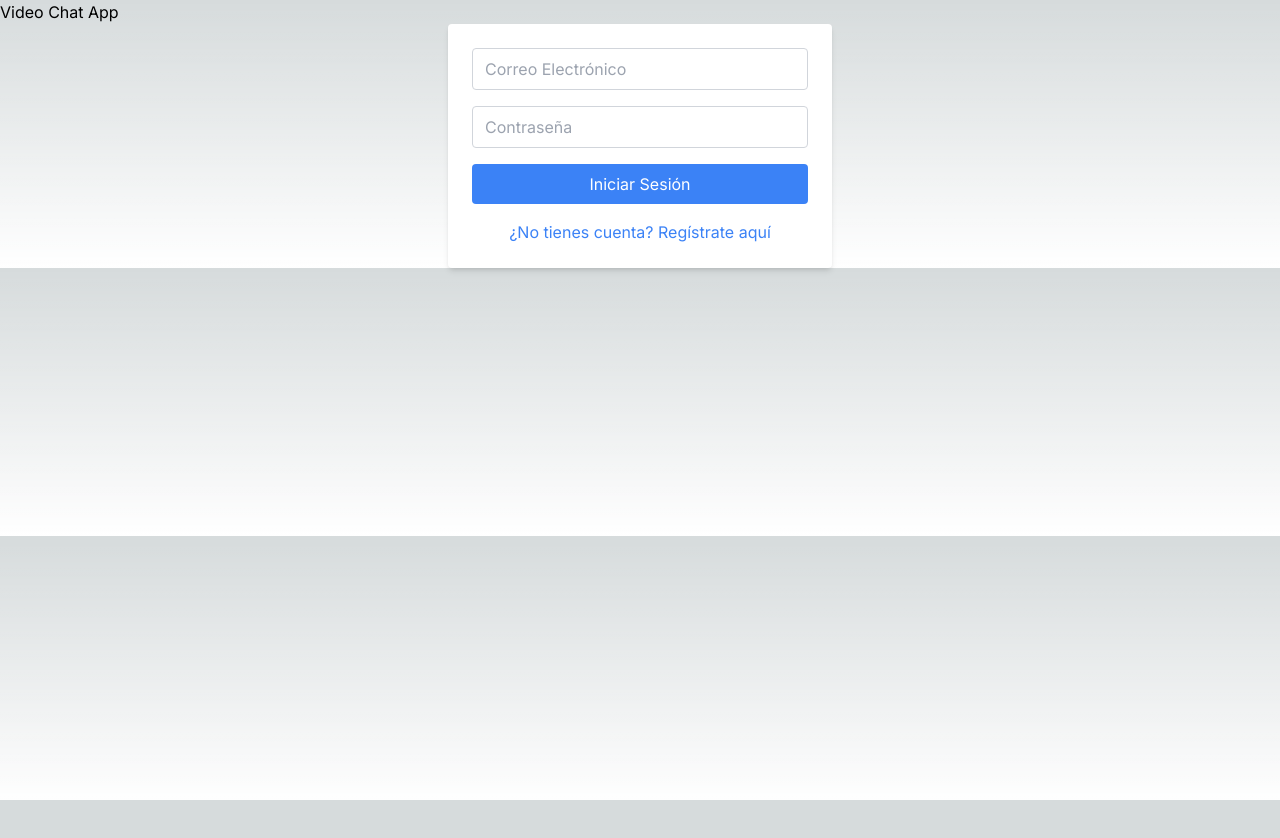
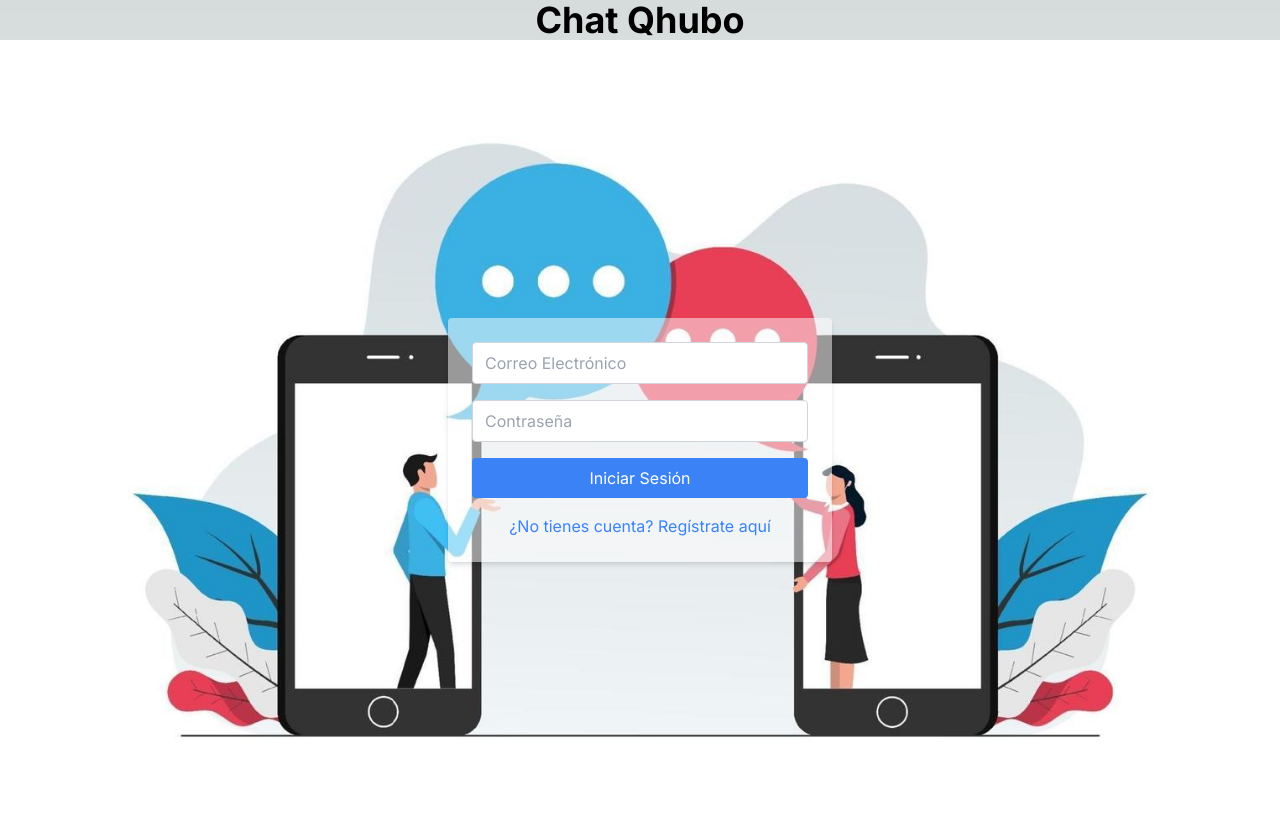
Before and after one commit to elvisuriel/videochat, a Next.js app: page / in a window 1280 px wide. Before the commit the page ends 800 px from the top, so only its background shows below. Built offline with nearby package versions, Linux system fonts and the light colour scheme; no server answers.

Commit message:
implementando imagen de fondo

```diff
--- a/src/app/components/ChatRoom.tsx
+++ b/src/app/components/ChatRoom.tsx
@@ -43,7 +43,7 @@ const ChatRoom: React.FC = () => {
     };
 
     return (
-        <div>
+        <div className='mx-4 md:mx-0'>
             {user ? (
                 <div>
                     <p>Bienvenido, {user.email}!</p>
--- a/src/app/components/MessageSection.tsx
+++ b/src/app/components/MessageSection.tsx
@@ -90,7 +90,7 @@ const MessageSection: React.FC<MessageSectionProps> = ({ onSendMessage }) => {
                     value={inputMessage}
                     onChange={(e) => setInputMessage(e.target.value)}
                     placeholder="Escribe tu mensaje..."
-                    className="flex-1 p-2 border border-gray-300 rounded"
+                    className="flex-1 p-2 border border-gray-300 rounded text-black"
                 />
                 <button
                     onClick={handleSendMessage}
--- a/src/app/components/SignInForm.tsx
+++ b/src/app/components/SignInForm.tsx
@@ -25,7 +25,9 @@ const SignInForm: React.FC<SignInFormProps> = ({ auth, onSignInSuccess }) => {
     };
 
     return (
-        <div className="max-w-sm mx-auto p-6 bg-white text-gray-900 rounded shadow-md">
+        <div className="relative flex justify-center items-center h-screen">
+            <div className="absolute bg-cover bg-center inset-0" style={{ backgroundImage: "url('assets/chat.jpg')" }}></div>
+            <div className="z-10 max-w-sm p-6 bg-white text-gray-900 rounded shadow-md bg-opacity-50">
                 <input
                     className="w-full mb-4 px-3 py-2 border border-gray-300 rounded"
                     type="email"
@@ -50,6 +52,7 @@ const SignInForm: React.FC<SignInFormProps> = ({ auth, onSignInSuccess }) => {
                     {isSignInMode ? '¿No tienes cuenta? Regístrate aquí' : '¿Ya tienes cuenta? Inicia sesión aquí'}
                 </p>
             </div>
+        </div>
     );
 };
 
--- a/src/app/page.tsx
+++ b/src/app/page.tsx
@@ -6,14 +6,19 @@ import 'firebase/app';
 
 const HomePage: NextPage = () => {
   return (
-    <div>
+    <div >
       <Head>
-        <title>Video Chat App</title>
+        <title>Chat App</title>
         <meta name="description" content="Video chat app with WebRTC and Firebase" />
       </Head>
-      <main>
-        <h1>Video Chat App</h1>
-        <ChatRoom />
+      <main >
+        <div className="text-center">
+          <h1 className="text-4xl font-bold " >Chat Qhubo</h1>
+        </div>
+        <div >
+          <ChatRoom />
+        </div>
+
       </main>
     </div>
   );
```
Also changed, not shown: public/assets/chat.jpg (added). Lines whose indentation alone changed are shown as unchanged.
